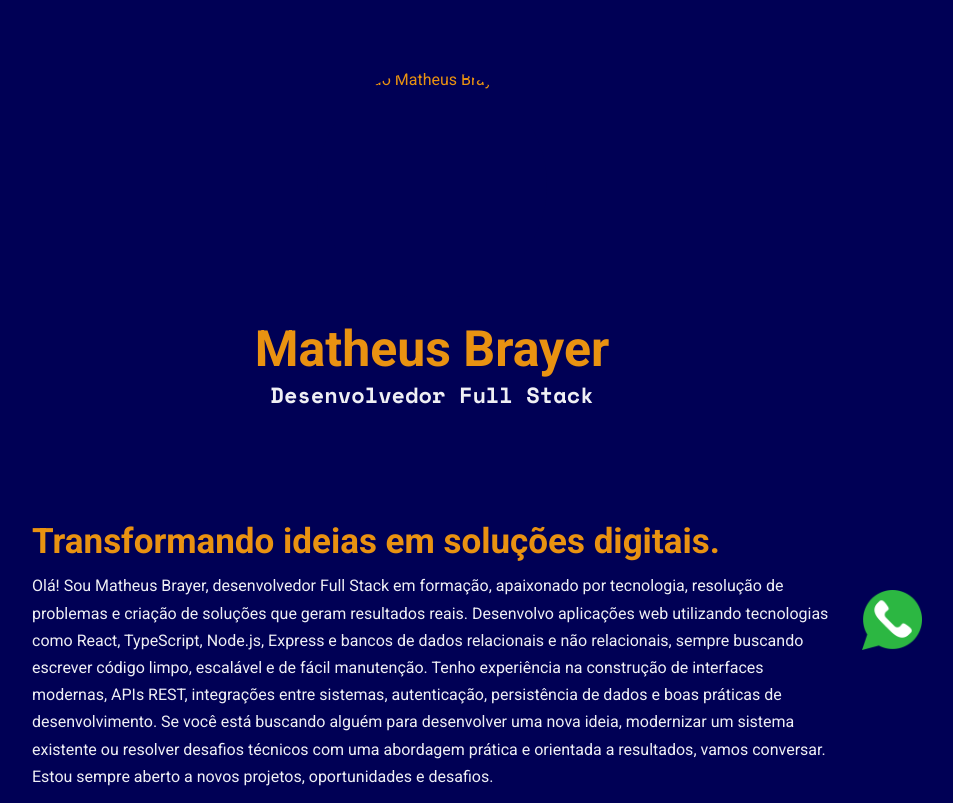
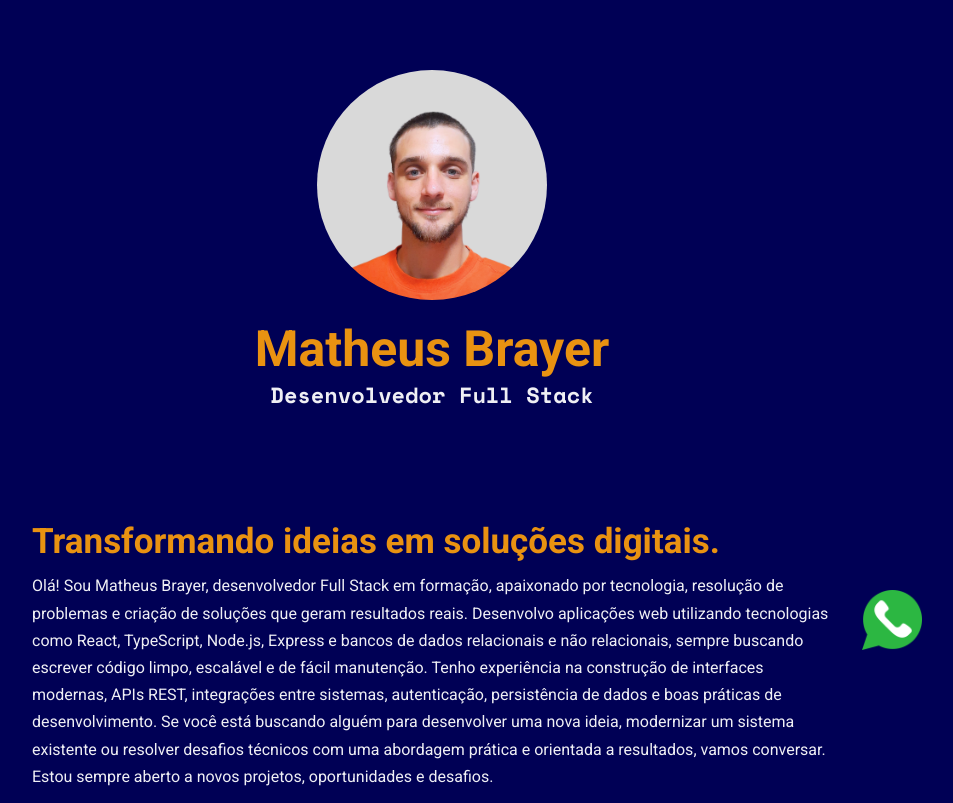
Before and after one commit to MatheusBrayer/matheus-brayer-portfolio, a plain HTML site: page index.html in a window 1280 px wide. Shown: the top 803 px of the page, without its empty margins (208-1161 px from the left). Drawn offline with nearby package versions, Linux system fonts and the light colour scheme; the site is published under a folder, as on GitHub Pages, so addresses that start at the root find nothing; no server answers; a web font is replaced by a local one.

Commit message:
refactor: alterando caminho para foto de perfil

```diff
--- a/index.html
+++ b/index.html
@@ -16,7 +16,7 @@
       <div>
         <img
           id="logo"
-          src="/matheus-brayer-portfolio/Assets/img/foto.png"
+          src="./Assets/img/foto.png"
           alt="Logo do Matheus Brayer"
         />
       </div>
```
